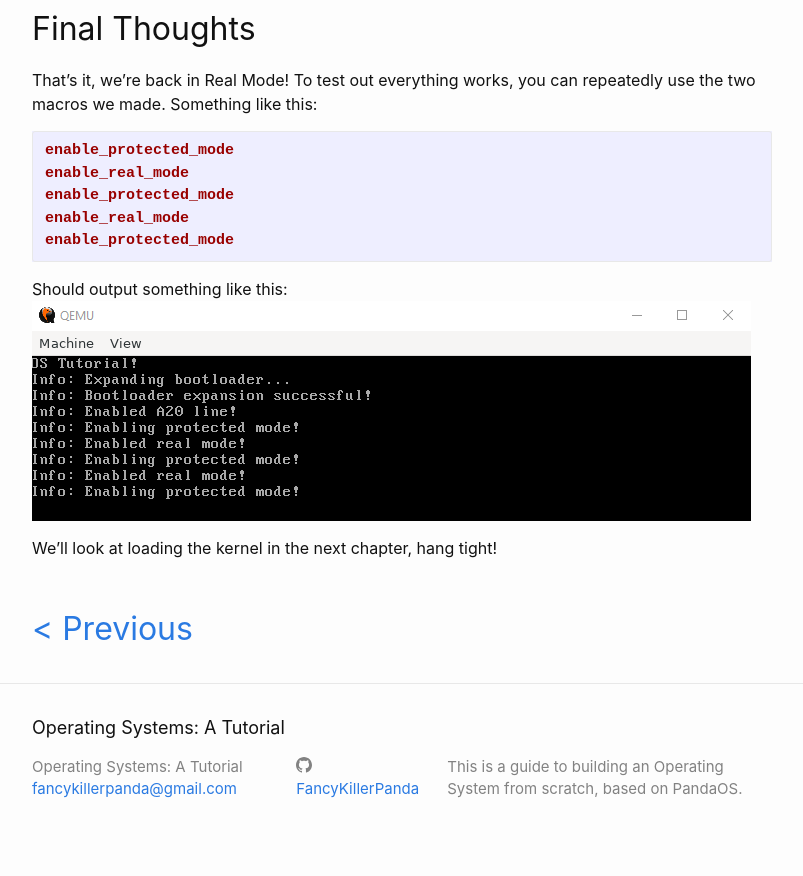
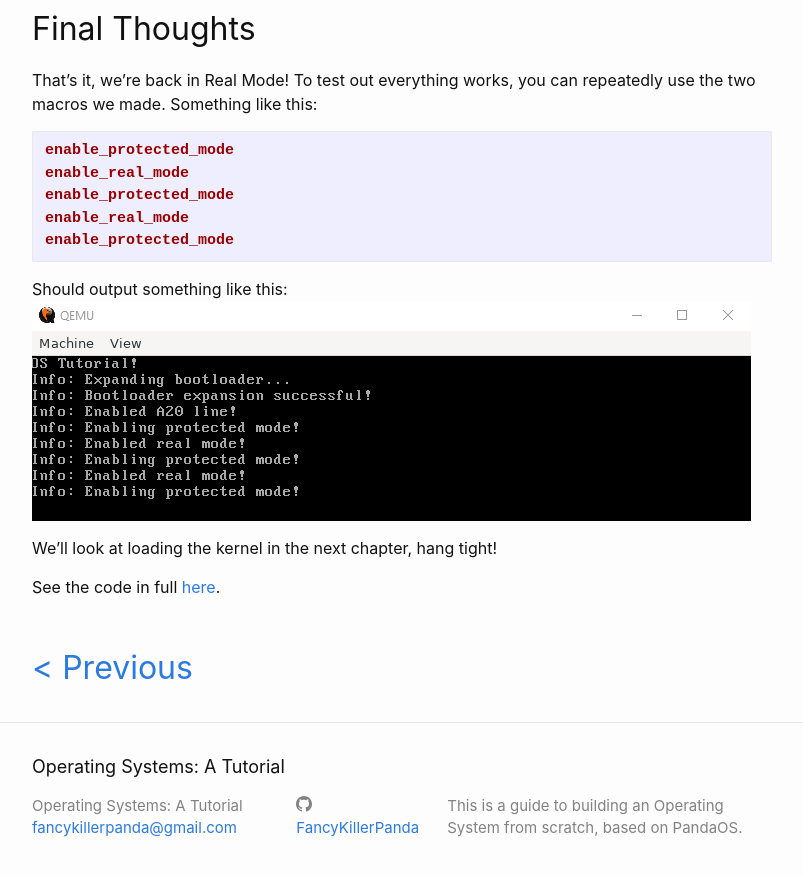
Before and after one commit to FancyKillerPanda/OS-Tutorial, a Jekyll site: the page built from docs/fkp_collections/_02_bootloader/15 - Back To Real Mode.md, in a window 1280 px wide and 900 px high, scrolled down 2265 px. Shown: the top 876 px of the window, without its empty margins (238-1041 px from the left). Built offline with Jekyll 4.4.1, drawn with Linux system fonts in a browser that asks for light colours.

Commit message:
Web: Added references to code.

```diff
--- a/docs/fkp_collections/_02_bootloader/15 - Back To Real Mode.md
+++ b/docs/fkp_collections/_02_bootloader/15 - Back To Real Mode.md
@@ -96,3 +96,5 @@
 ![QEMU Output]({{ site.baseurl }}{% link /assets/02-15 (Back To Real Mode) Output.png %})
 
 We'll look at loading the kernel in the next chapter, hang tight!
+
+See the code in full [here](https://github.com/FancyKillerPanda/OS-Tutorial/tree/e0254caf549e9d50bfb770a79d963a8783e5dc36).
```
Also changed, not shown: docs/fkp_collections/_02_bootloader/14 - Protected Mode.md (+2 -0 lines).
